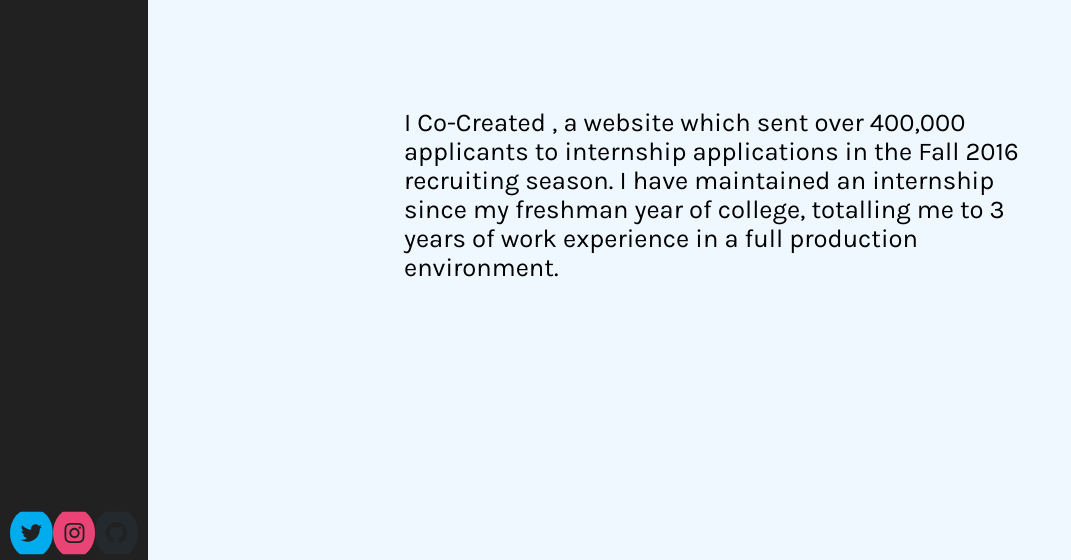
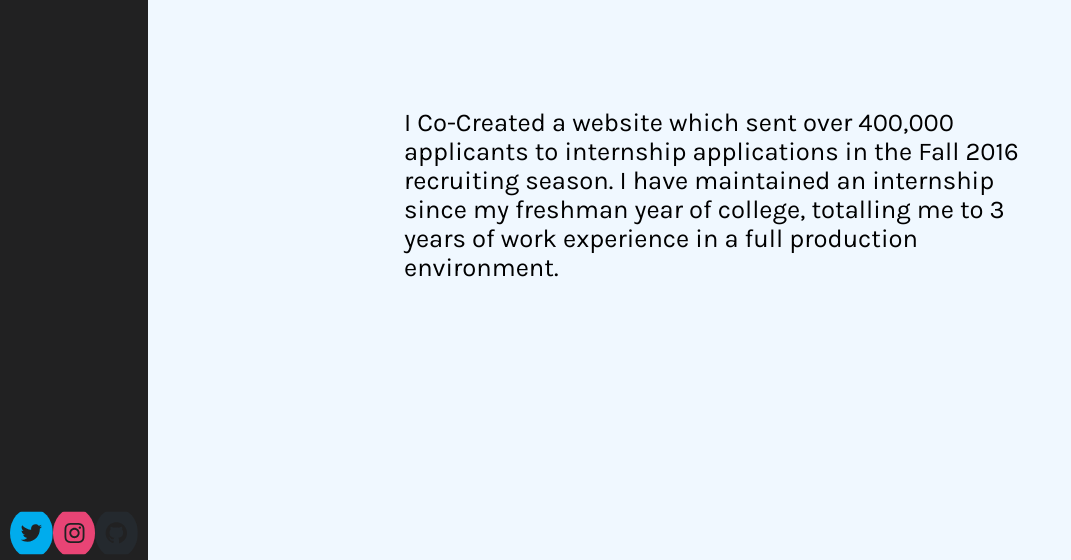
Before and after one commit to aefnor/AustinEfnor.xyzReact, a React (Create React App) app: page / in a window 1280 px wide. Shown: the part 236-796 px from the top of the page, without its empty margins (0-1071 px from the left). Built offline with nearby package versions, Linux system fonts and the light colour scheme.

Commit message:
I was stupid.

```diff
--- a/package.json
+++ b/package.json
@@ -2,10 +2,10 @@
   "name": "austinefnorreact.xyz",
   "version": "0.1.0",
   "private": true,
-  "homepage": "https://github.com/aefnor/AustinEfnor.xyzReact",
+  "homepage": "https://aefnor.github.io/AustinEfnor.xyzReact",
   "dependencies": {
     "@material-ui/core": "^3.4.0",
-    "gh-pages": "^1.1.0",
+    "gh-pages": "^2.2.0",
     "react": "^16.3.2",
     "react-dom": "^16.3.2",
     "react-linkify": "^0.2.2",
--- a/src/screens/Home.js
+++ b/src/screens/Home.js
@@ -47,7 +47,7 @@ class Home extends Component {
                 </div>
                 <div className="homeBodyContainer">
                     <p className="description">
-                        I Co-Created , a website which sent over 400,000 applicants to internship applications in the Fall 2016 recruiting season.
+                        I Co-Created a website which sent over 400,000 applicants to internship applications in the Fall 2016 recruiting season.
                         I have maintained an internship since my freshman year of college, totalling me to 3 years of work experience in a full production environment.
                     </p>
                 </div>
```
Also changed, not shown: 1 other file (tests, documents, lock files or other folders).
